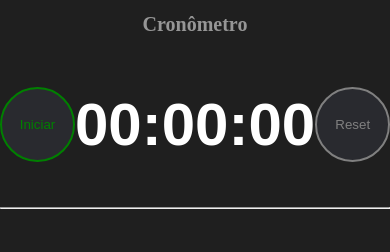
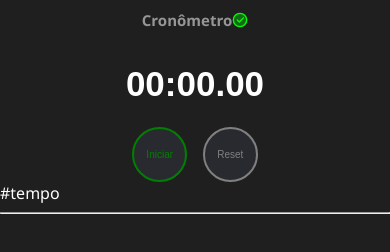
Before and after one commit to Ladislau-18/Cronometro_, a plain HTML site: page index.html in a window 390 px wide. Drawn offline with Linux system fonts and the light colour scheme.

Commit message:
Tornando responsivo

```diff
--- a/index.html
+++ b/index.html
@@ -13,26 +13,24 @@
 <body>
   <div id="main">
   	<div class="element">
-			<h1 id="name">Cronômetro</h1>
-		</div>
+		<h1 id="name">Cronômetro</h1>
+		<svg xmlns="http://www.w3.org/2000/svg" width="1em" height="1em" viewBox="0 0 48 48"><defs><mask id="ipTCheckOne0"><g fill="none" stroke="#fff" stroke-linejoin="round" stroke-width="4"><path fill="#555" d="M24 44a19.94 19.94 0 0 0 14.142-5.858A19.94 19.94 0 0 0 44 24a19.94 19.94 0 0 0-5.858-14.142A19.94 19.94 0 0 0 24 4A19.94 19.94 0 0 0 9.858 9.858A19.94 19.94 0 0 0 4 24a19.94 19.94 0 0 0 5.858 14.142A19.94 19.94 0 0 0 24 44Z"/><path stroke-linecap="round" d="m16 24l6 6l12-12"/></g></mask></defs><path fill="#00ff00" d="M0 0h48v48H0z" mask="url(#ipTCheckOne0)"/></svg>
+	</div>
+
   	<div id="container">
-  		<div class="buttons">
-  			<button id="start_stop" class="element">Iniciar</button>
-  		</div>
 
   		<div class="element">
-  			<h1 id="tempo">00:00:00</h1>
+  			<h1 id="tempo">00:00.00</h1>
   		</div>
-
-  		<div class="buttons">
-				<button disabled id="cut_reset" class="element">Reset</button>
-  		</div>
-
-
-
+		<div id="botton">
+				<button class="button" id="start_stop" class="element">Iniciar</button>
+				<button disabled class="button" id="cut_reset" class="element">Reset</button>
+		</div>
 
   </div>
-  	<hr>
+
+	<div id="num"><span>#</span><span>tempo</span></div>
+	<hr>
   	<div id="mostrar_corte" class=""></div>
 	</div>
 
--- a/main.js
+++ b/main.js
@@ -29,7 +29,7 @@ function startTimer() {
                 seconds = 0;
                 minutes++;
             }
-            corte = tempo.textContent = `${formatTime(minutes)}:${formatTime(seconds)}:${formatTime(milesseconds)}`;
+            corte = tempo.textContent = `${formatTime(minutes)}:${formatTime(seconds)}.${formatTime(milesseconds)}`;
         }, 10);
     }
 }
@@ -37,16 +37,18 @@ function startTimer() {
 function capturar() {
     if (cut_reset.disabled == false && running == true) {
         mostrar();
+        document.querySelector("#num").classList.add("showNum")
     } else {
         resetTimer();
     }
 }
 
-function mostrar() {
+	function mostrar() {
     storage_cut.push(corte);
     mostrar_corte.innerHTML = "";
     storage_cut.forEach((item, index) => {
-        mostrar_corte.innerHTML += `<div id="each-cut">
+        let classe = (index % 2 === 0) ? 'corte_par' : 'corte_impar';
+        mostrar_corte.innerHTML += `<div id="each_cut" class="${classe}">
         <span>#${index + 1}</span><span>${item}</span>
         </div>`;
     });
@@ -62,7 +64,9 @@ function resetTimer() {
     cut_reset.disabled = true;
     storage_cut = [];
     mostrar_corte.innerHTML = "";
-    tempo.textContent = "00:00:00";
+    tempo.textContent = "00:00.00";
+    document.querySelector("#num").classList.remove("showNum")
+
 }
 
 function formatTime(time) {
--- a/style.css
+++ b/style.css
@@ -4,6 +4,7 @@ body{
 	margin: 0;
 	padding: 0;
 	background: #1F1F1F;
+	font-family: 'Segoe UI', Tahoma, Geneva, Verdana, sans-serif;
 }
 
 #main{
@@ -13,7 +14,7 @@ body{
 }
 
 #container{
-	display: flex;
+	display: block;
 	justify-content: space-around ;
 
 }
@@ -37,43 +38,48 @@ body{
 }
 
 #name{
-	font-size: 20px;
+	font-size: 30px;
 
 }
-.buttons{
+.button{
 	display: flex;
 	justify-content: center;
 	align-items:center;
+	margin: 0% 2%;
+	border-radius: 50%;
+	width: 75px;
+	height: 75px;
+	font-size: 15px;
+}
+#botton{
+	display: flex;
+	justify-content: center;
+
 }
 
 #start_stop{
 	background: #292A2F;
 	border: 2px solid green;
-	border-radius: 50%;
-	width: 75px;
-	height: 75px;
 	color: green;
 }
+
 #cut_reset{
 	background: #292A2F;
 	border: 2px solid  gray;
-	border-radius: 50%;
-	width: 75px;
-	height: 75px;
 	color: gray;
 }
-/*
-#mostrar_corte{
-	display: flex;
-	align-items: start;
-	justify-content: space-around;
-	background: #292A2F;
-	color: #969696;
-	height: 100vh;
 
+hr{
+	background: #2C2C2C;
 }
 
-*/
+#num{
+	color: white;
+	justify-content: space-evenly;
+}
+.showNum{
+	display: flex;
+}
 #mostrar_corte {
     display: flex;
     flex-direction: column;
@@ -82,14 +88,39 @@ body{
     background: #292A2F;
     color: #969696;
     height: 100%;
-    padding: 0px;
+    font-size: 20px;
 }
 
 #mostrar_corte span {
     margin: 5px 0;
 }
-#each-cut{
+
+#each_cut{
 	display: flex;
-	justify-content: space-between;
-	width: 50%;
+	justify-content: space-evenly;
+	width: 100%;
 }
+.corte_par{
+	background: #1F1F1F;
+}
+.corte_impar {
+	background: #292A2F;
+}
+
+@media (max-width: 600px) {
+	#name{
+		font-size: 15px;
+	}
+	#tempo{
+		font-size: 35px;
+	}
+	.button{
+		border-radius: 50%;
+		width: 55px;
+		height: 55px;
+		font-size: 10px;
+	}
+	#mostrar_corte{
+		font-size: 15px;
+	}
+}
```
Also changed, not shown: icon-park-twotone--check-one.svg (deleted).
